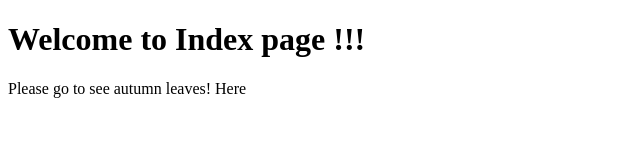
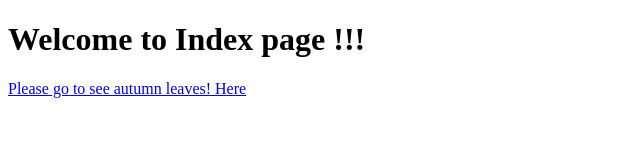
Before and after one commit to lyDevper/lyDevper.github.io, a plain HTML site: page index.html in a window 1280 px wide. Shown: the whole page, without its empty margins (0-640 px from the left). Drawn offline with nearby package versions, Linux system fonts and the light colour scheme.

Commit message:
Fix name and url

```diff
--- a/index.html
+++ b/index.html
@@ -7,6 +7,6 @@
 	</head>
 	<body>
 		<h1>Welcome to Index page !!!</h1>
-		<p href="/autumnLeave"> Please go to see autumn leaves! Here </p>
+		<a href="/autumnLeaves"> Please go to see autumn leaves! Here </a>
 	</body>
 </html>
```
Also changed, not shown: autumnLeaves.html (renamed from autumnLeave.html).
